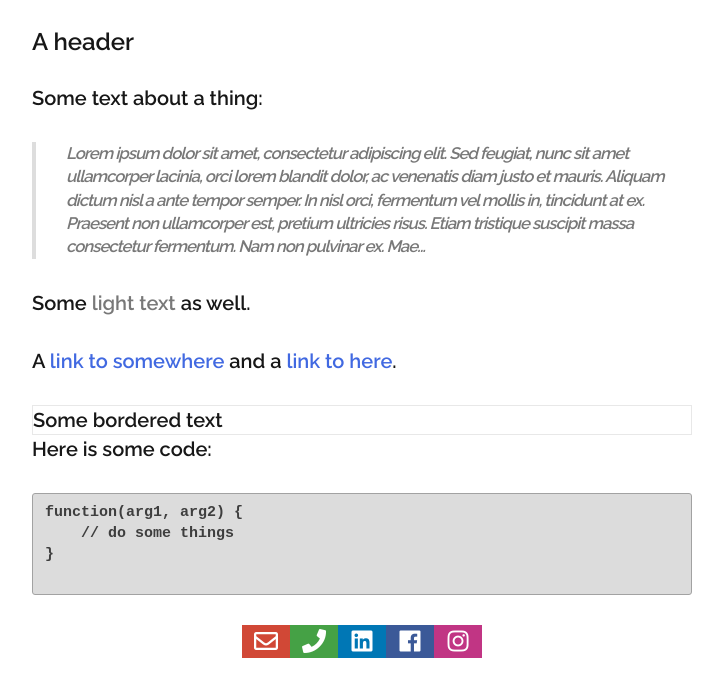
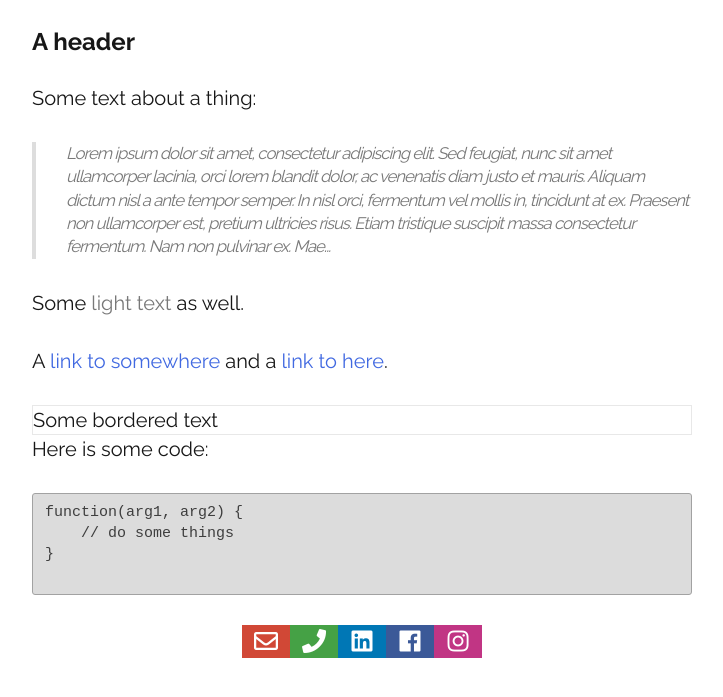
Before and after one commit to dawaltconley/starter2, a Jekyll site: the page built from index.html, in a window 1280 px wide. Shown: the top 697 px of the page, without its empty margins (278-1001 px from the left). Built offline with Jekyll 4.4.1, drawn with Linux system fonts in a browser that asks for light colours; nearby versions of some CDN libraries.

Commit message:
more basic font weights

```diff
--- a/_includes/head.html
+++ b/_includes/head.html
@@ -41,7 +41,7 @@
   {% endif %}
 
   <link rel="stylesheet" href="https://use.fontawesome.com/releases/v5.0.6/css/all.css">
-  <link rel="stylesheet" href="https://fonts.googleapis.com/css?family=Raleway:200,600,900">
+  <link rel="stylesheet" href="https://fonts.googleapis.com/css?family=Raleway:400,700">
   <link rel="stylesheet" href="{{ "/css/main.css" | prepend: site.baseurl }}">
   <link rel="canonical" href="{{ page_url }}">
 
--- a/_sass/_variables.scss
+++ b/_sass/_variables.scss
@@ -4,7 +4,7 @@ $spacing-unit:          30px;
 
 $base-font-family:      "Raleway", sans-serif;
 $base-font-size:        1.25rem;
-$base-font-weight:      200;
+$base-font-weight:      400;
 $base-line-height:      1.4;
 $base-line-length:      36em;
 $base-icon-size:        1.5rem;
--- a/index.html
+++ b/index.html
@@ -2,7 +2,7 @@
 layout: default
 ---
 
-<div class="margin-auto fw-600 padding-m text-wrapper">
+<div class="margin-auto padding-m text-wrapper">
 
   <h2>A header</h2>
 
```
